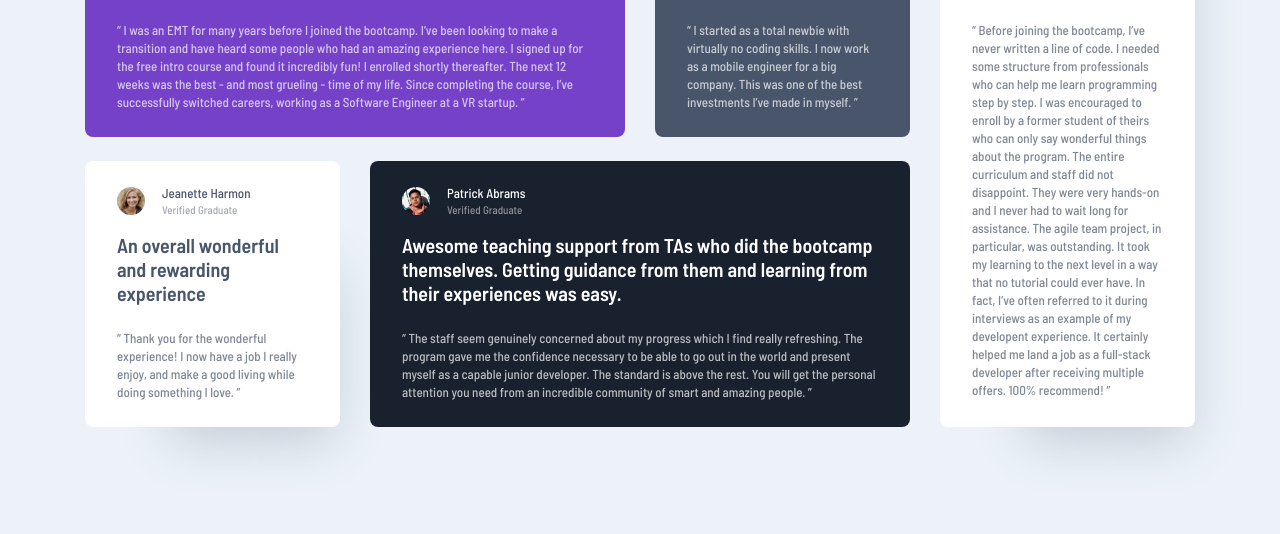
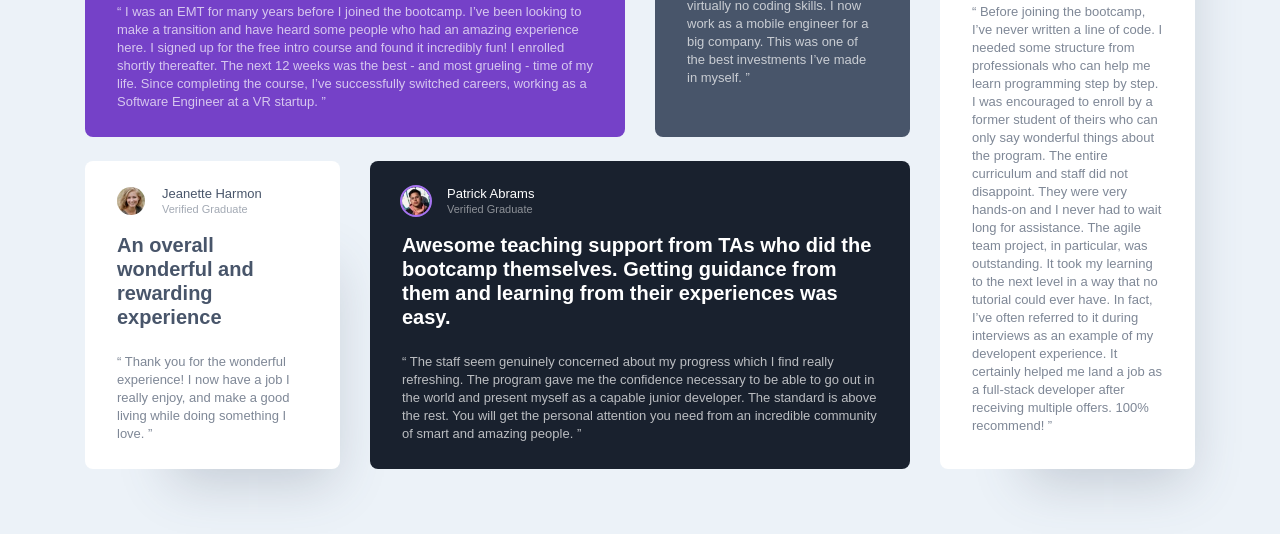
Before and after one commit to s0alken/testimonials-grid-section, a website: page index.html in a window 1280 px wide. Shown: the part 260-794 px from the top of the page. Drawn offline with Linux system fonts and the light colour scheme.

Commit message:
adding avatar border

```diff
--- a/index.html
+++ b/index.html
@@ -76,7 +76,7 @@
 
     <div class="card patrick card-bg-dark">
       <header class="card__header">
-        <img src="images/image-patrick.jpg" alt="Patrick Abrams" class="card__avatar">
+        <img src="images/image-patrick.jpg" alt="Patrick Abrams" class="card__avatar avatar-border">
         <div class="card__profile">
           <span class="card__profile-name">Patrick Abrams</span>
           <span class="card__profile-status">Verified Graduate</span>
--- a/sass/style.scss
+++ b/sass/style.scss
@@ -1,6 +1,4 @@
 @import "variables";
-
-@import url('https://fonts.googleapis.com/css2?family=Barlow+Semi+Condensed:wght@500;600&display=swap');
 
 *,
 *::before,
```
Also changed, not shown: css/style.css, 1 other file.
